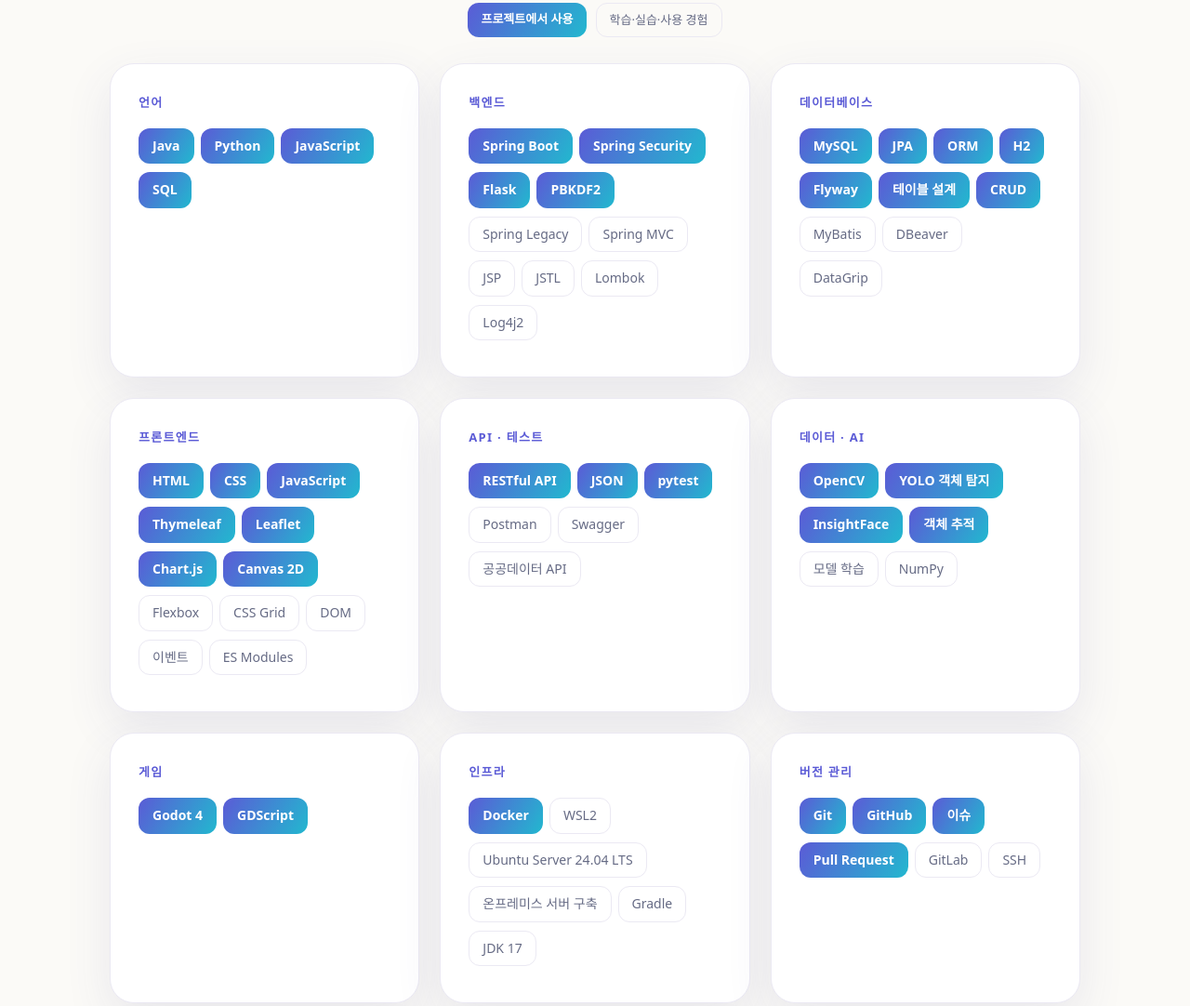
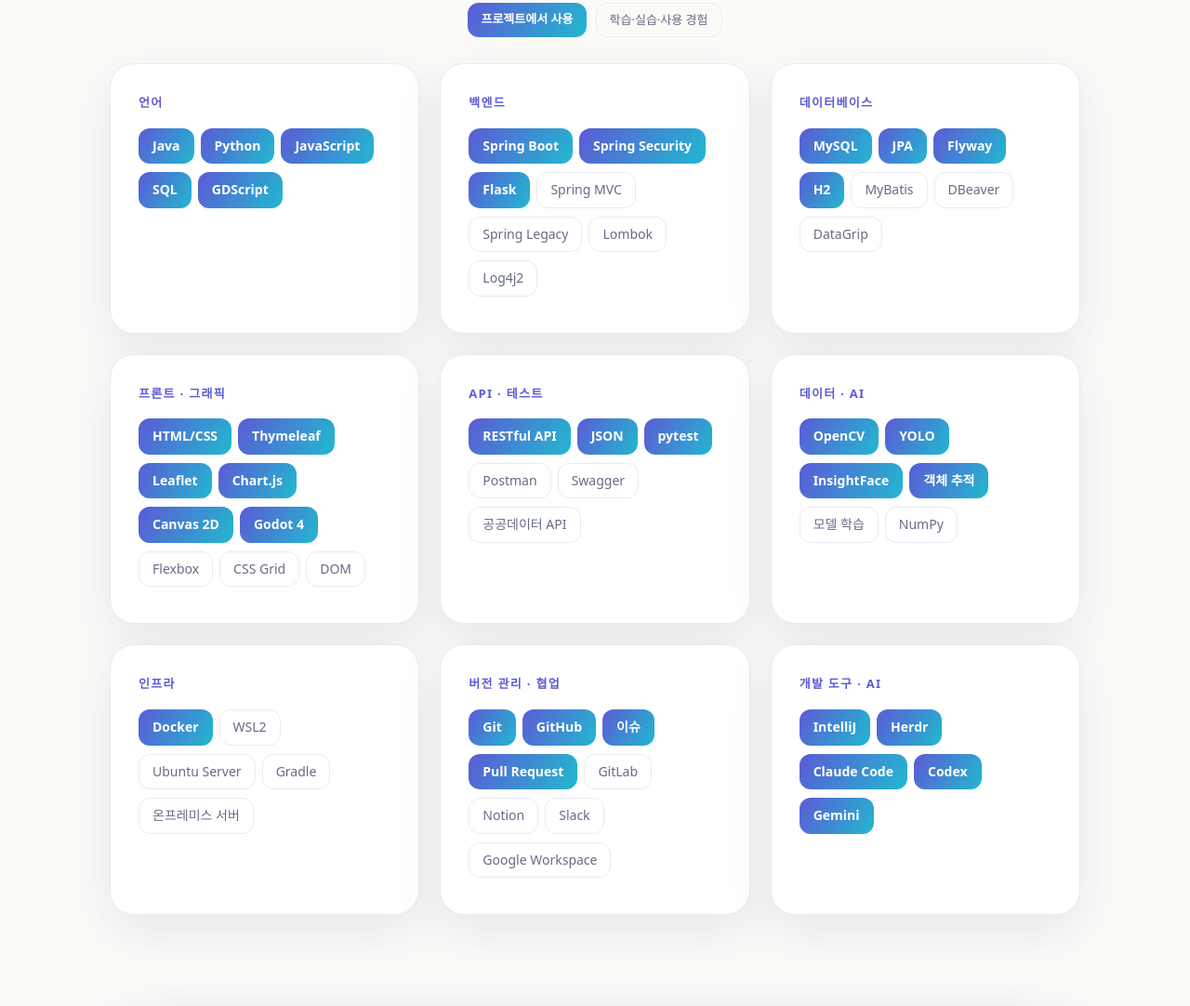
Before and after one commit to donggeun-dev/donggeun-dev.github.io, a plain HTML site: page index.html in a window 1280 px wide. Shown: the part 3888-4970 px from the top of the page at 93% size. Drawn offline with Linux system fonts and the light colour scheme; a web font is replaced by a local one.

Commit message:
Tidy the tech stack into nine balanced cards
Reduces the stack to 9 categories in a 3x3 grid and merges overlapping items so each card
stays short. Chips keep the used-in-projects vs learned styles.

Co-Authored-By: Claude Sonnet 5.5 <noreply@anthropic.com>

```diff
--- a/index.html
+++ b/index.html
@@ -241,17 +241,15 @@ footer{text-align:center;color:var(--sub);font-size:13px;padding:56px 0 44px}
   <div class="head"><div class="eb">STACK</div><h2 class="h2">기술 스택</h2></div>
   <p class="lg"><span class="u">프로젝트에서 사용</span><span class="l">학습·실습·사용 경험</span></p>
   <div class="sk">
-    <div class="sb"><h4>언어</h4><span class="u">Java</span><span class="u">Python</span><span class="u">JavaScript</span><span class="u">SQL</span></div>
-    <div class="sb"><h4>백엔드</h4><span class="u">Spring Boot</span><span class="u">Spring Security</span><span class="u">Flask</span><span class="u">PBKDF2</span><span class="l">Spring Legacy</span><span class="l">Spring MVC</span><span class="l">JSP</span><span class="l">JSTL</span><span class="l">Lombok</span><span class="l">Log4j2</span></div>
-    <div class="sb"><h4>데이터베이스</h4><span class="u">MySQL</span><span class="u">JPA</span><span class="u">ORM</span><span class="u">H2</span><span class="u">Flyway</span><span class="u">테이블 설계</span><span class="u">CRUD</span><span class="l">MyBatis</span><span class="l">DBeaver</span><span class="l">DataGrip</span></div>
-    <div class="sb"><h4>프론트엔드</h4><span class="u">HTML</span><span class="u">CSS</span><span class="u">JavaScript</span><span class="u">Thymeleaf</span><span class="u">Leaflet</span><span class="u">Chart.js</span><span class="u">Canvas 2D</span><span class="l">Flexbox</span><span class="l">CSS Grid</span><span class="l">DOM</span><span class="l">이벤트</span><span class="l">ES Modules</span></div>
+    <div class="sb"><h4>언어</h4><span class="u">Java</span><span class="u">Python</span><span class="u">JavaScript</span><span class="u">SQL</span><span class="u">GDScript</span></div>
+    <div class="sb"><h4>백엔드</h4><span class="u">Spring Boot</span><span class="u">Spring Security</span><span class="u">Flask</span><span class="l">Spring MVC</span><span class="l">Spring Legacy</span><span class="l">Lombok</span><span class="l">Log4j2</span></div>
+    <div class="sb"><h4>데이터베이스</h4><span class="u">MySQL</span><span class="u">JPA</span><span class="u">Flyway</span><span class="u">H2</span><span class="l">MyBatis</span><span class="l">DBeaver</span><span class="l">DataGrip</span></div>
+    <div class="sb"><h4>프론트 · 그래픽</h4><span class="u">HTML/CSS</span><span class="u">Thymeleaf</span><span class="u">Leaflet</span><span class="u">Chart.js</span><span class="u">Canvas 2D</span><span class="u">Godot 4</span><span class="l">Flexbox</span><span class="l">CSS Grid</span><span class="l">DOM</span></div>
     <div class="sb"><h4>API · 테스트</h4><span class="u">RESTful API</span><span class="u">JSON</span><span class="u">pytest</span><span class="l">Postman</span><span class="l">Swagger</span><span class="l">공공데이터 API</span></div>
-    <div class="sb"><h4>데이터 · AI</h4><span class="u">OpenCV</span><span class="u">YOLO 객체 탐지</span><span class="u">InsightFace</span><span class="u">객체 추적</span><span class="l">모델 학습</span><span class="l">NumPy</span></div>
-    <div class="sb"><h4>게임</h4><span class="u">Godot 4</span><span class="u">GDScript</span></div>
-    <div class="sb"><h4>인프라</h4><span class="u">Docker</span><span class="l">WSL2</span><span class="l">Ubuntu Server 24.04 LTS</span><span class="l">온프레미스 서버 구축</span><span class="l">Gradle</span><span class="l">JDK 17</span></div>
-    <div class="sb"><h4>버전 관리</h4><span class="u">Git</span><span class="u">GitHub</span><span class="u">이슈</span><span class="u">Pull Request</span><span class="l">GitLab</span><span class="l">SSH</span></div>
-    <div class="sb"><h4>개발 · 협업 도구</h4><span class="u">IntelliJ</span><span class="u">Herdr</span><span class="l">Notion</span><span class="l">Slack</span><span class="l">Google Workspace</span><span class="l">Telegram</span></div>
-    <div class="sb"><h4>AI 활용</h4><span class="u">Claude Code</span><span class="u">Codex</span><span class="u">Gemini</span></div>
+    <div class="sb"><h4>데이터 · AI</h4><span class="u">OpenCV</span><span class="u">YOLO</span><span class="u">InsightFace</span><span class="u">객체 추적</span><span class="l">모델 학습</span><span class="l">NumPy</span></div>
+    <div class="sb"><h4>인프라</h4><span class="u">Docker</span><span class="l">WSL2</span><span class="l">Ubuntu Server</span><span class="l">Gradle</span><span class="l">온프레미스 서버</span></div>
+    <div class="sb"><h4>버전 관리 · 협업</h4><span class="u">Git</span><span class="u">GitHub</span><span class="u">이슈</span><span class="u">Pull Request</span><span class="l">GitLab</span><span class="l">Notion</span><span class="l">Slack</span><span class="l">Google Workspace</span></div>
+    <div class="sb"><h4>개발 도구 · AI</h4><span class="u">IntelliJ</span><span class="u">Herdr</span><span class="u">Claude Code</span><span class="u">Codex</span><span class="u">Gemini</span></div>
   </div>
 </section>
 
```
